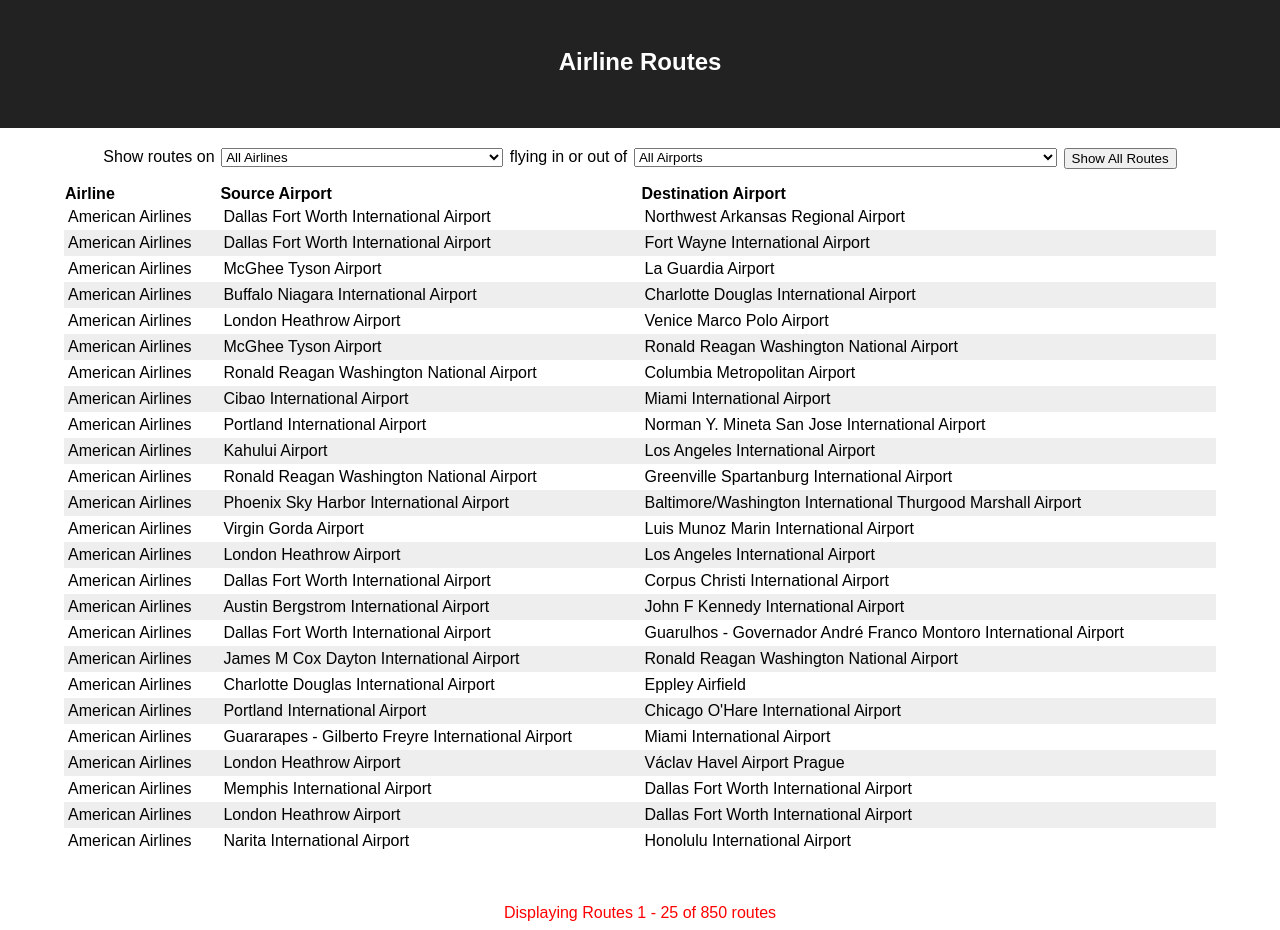
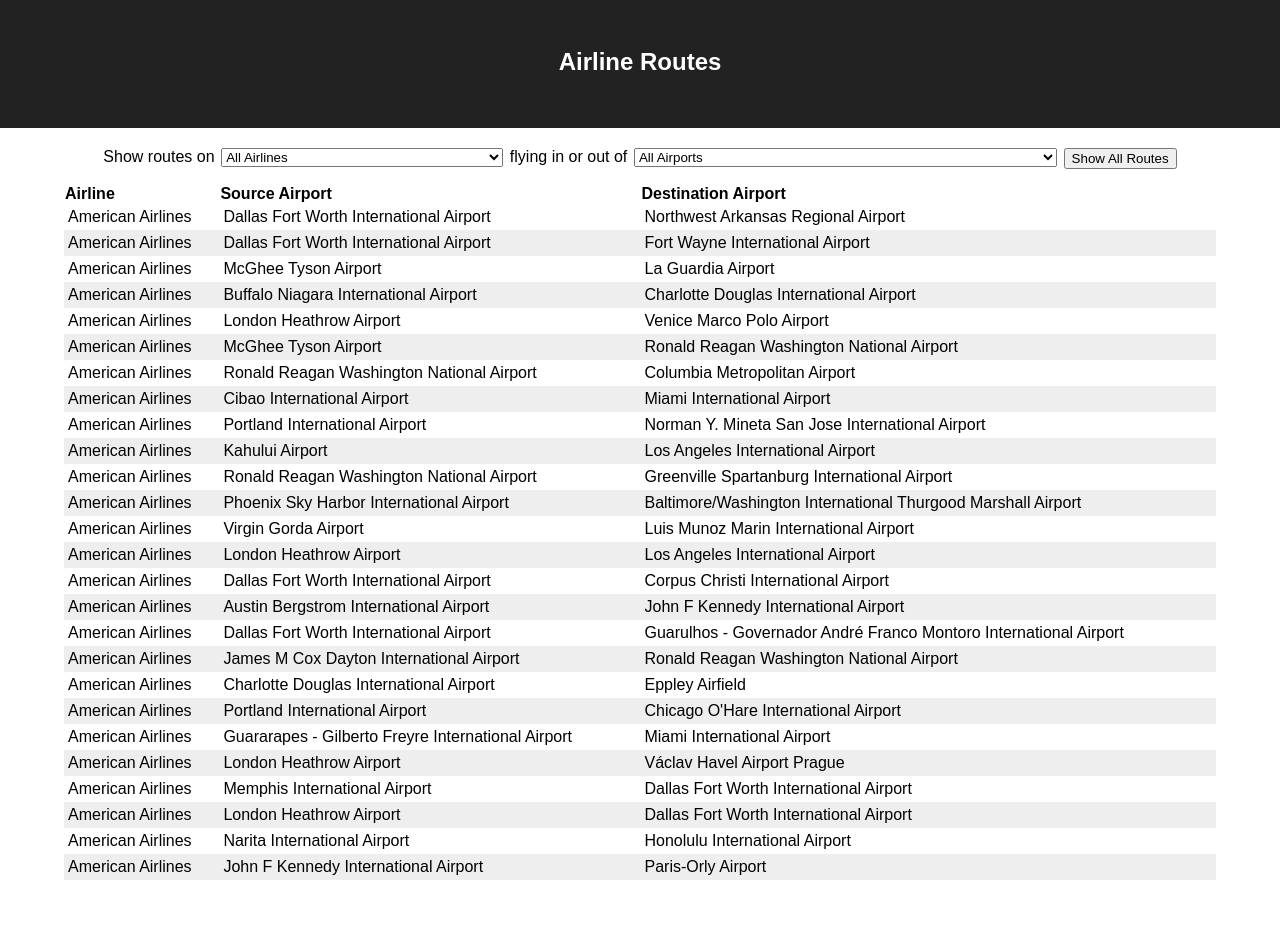
Before and after one commit to tdronkers04/airline-routes, a React (Create React App) app: page / in a window 1280 px wide. Shown: the top 930 px of the page. Built offline with nearby package versions, Linux system fonts and the light colour scheme.

Commit message:
refactor range logic with useEffect hook

```diff
--- a/src/App.js
+++ b/src/App.js
@@ -1,4 +1,4 @@
-import React, { useState } from 'react';
+import React, { useEffect, useState } from 'react';
 import './App.css';
 import data, { getAirlineById, getAirportByCode } from './data'
 import Table from './components/Table';
@@ -21,10 +21,20 @@ const formatValue = (property, name) => {
 }
 
 const App = () => {
+  const perPage = 25
   const [ airlineFilter, setAirlineFilter ] = useState('all');
   const [ airportFilter, setAirportFilter ] = useState('all');
+  const [range, setRange] = useState({start: 0, end: perPage - 1})
 
   const filteredRoutes = filterRoutes(data.routes, airlineFilter, airportFilter)
+
+  useEffect(() => {
+    const newRange = {
+      start: 0,
+      end: filteredRoutes.length < perPage ? filteredRoutes.length - 1 : perPage
+    }
+    setRange(newRange)
+  }, [filteredRoutes.length])
 
   const handleClearFilters = () => {
     setAirlineFilter('all');
@@ -43,13 +53,19 @@ const App = () => {
       <section>
         <div className='filter'>
           Show routes on
-          <Select options='airlines' filter={setAirlineFilter}/>
+          <Select options='airlines' filter={setAirlineFilter} />
           flying in or out of
           <Select options='airports' filter={setAirportFilter} />
           <button onClick={handleClearFilters}>Show All Routes</button>
         </div>
 
-        <Table columns={columns} rows={filteredRoutes} format={formatValue} perPage={25}/>
+        <Table
+          columns={columns}
+          rows={filteredRoutes}
+          format={formatValue}
+          perPage={perPage}
+          range={range}
+          setRange={setRange}/>
       </section>
     </div>
   )
--- a/src/components/Select.js
+++ b/src/components/Select.js
@@ -11,8 +11,8 @@ const Select = ({ options, filter }) => {
   if (options === 'airports') {
     return (
       <div>
-        <select id="select-airports" onChange={handleSelect}>
-          <option id="airports-default" value='all' selected>All Airports</option>
+        <select id="select-airports" defaultValue={"all"} onChange={handleSelect}>
+          <option id="airports-default" value='all'>All Airports</option>
           {data.airports.map(airport => {
             return <option key={airport.code} value={airport.code}>{airport.name}</option>
           })}
@@ -23,8 +23,8 @@ const Select = ({ options, filter }) => {
 
   return (
     <div>
-      <select id="select-airlines" onChange={handleSelect}>
-        <option id="airlines-default" value='all' selected>All Airlines</option>
+      <select id="select-airlines" defaultValue={"all"} onChange={handleSelect}>
+        <option id="airlines-default" value='all'>All Airlines</option>
         {data.airlines.map(airline => {
           return <option key={airline.id} value={airline.id}>{airline.name}</option>
         })}
--- a/src/components/Table.js
+++ b/src/components/Table.js
@@ -1,7 +1,6 @@
-import React, { useState } from 'react'
+import React from 'react'
 
-const Table = ({ columns, rows, format, perPage }) => {
-  const [range, setRange] = useState({start: perPage - perPage, end: perPage - 1})
+const Table = ({ columns, rows, format, range, setRange, perPage }) => {
 
   const handleClick = (event) => {
     const newRange = {}
```
